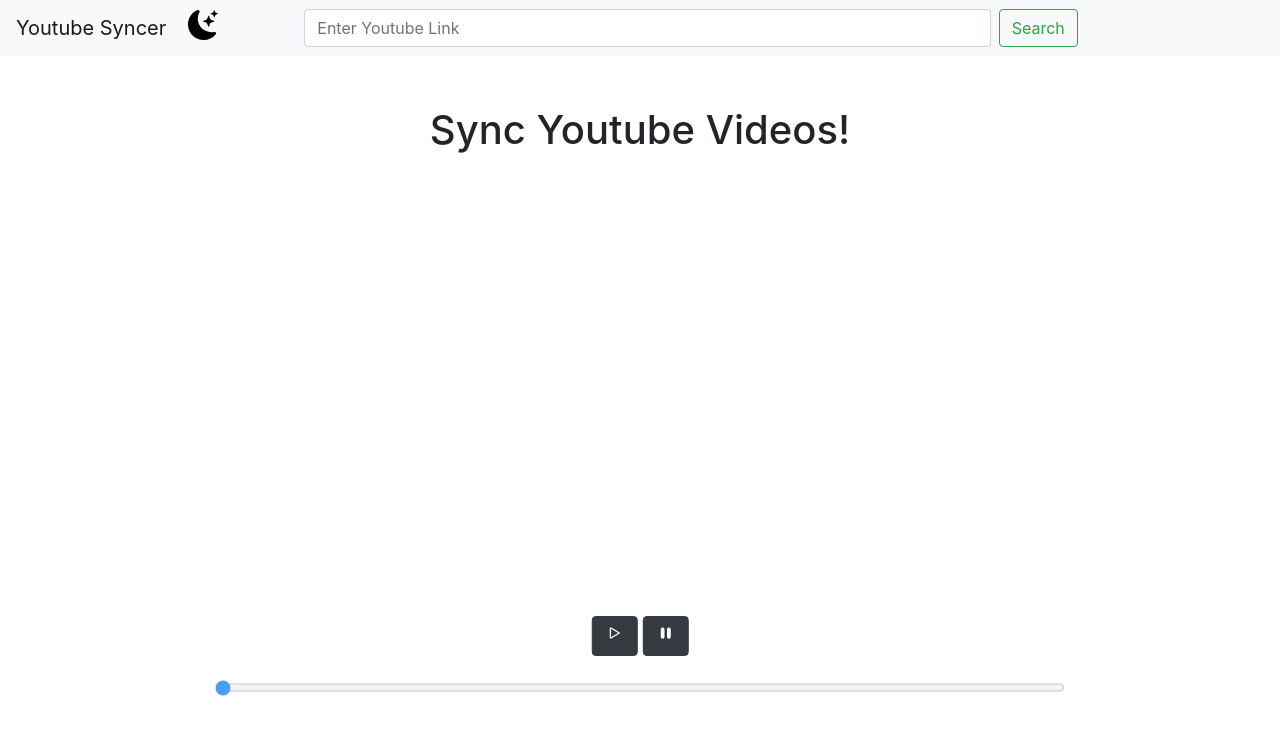
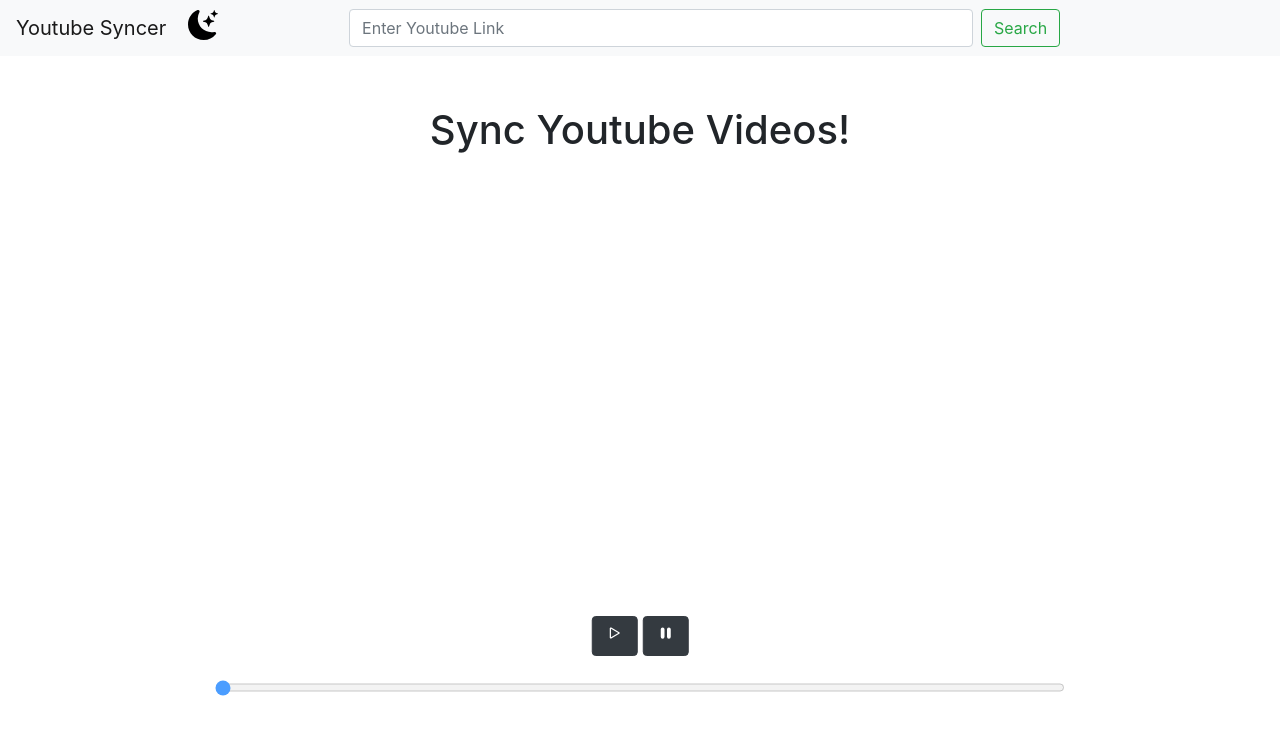
Before and after one commit to sharonzhou2/youtube-sync, a website: page public/index.html in a window 1280 px wide. Drawn offline with nearby package versions, Linux system fonts and the light colour scheme; no server answers.

Commit message:
SyFix navbar search size

```diff
--- a/public/style.css
+++ b/public/style.css
@@ -64,8 +64,9 @@ body {
 }
 
 .input-mysize {
-    width: 55%;
-    margin-left: 80px;
+    width: 50%;
+    margin-left: 10%;
+
 }
 
 #searchBar:invalid {
```
Also changed, not shown: public/index.html (+2 -2 lines).
